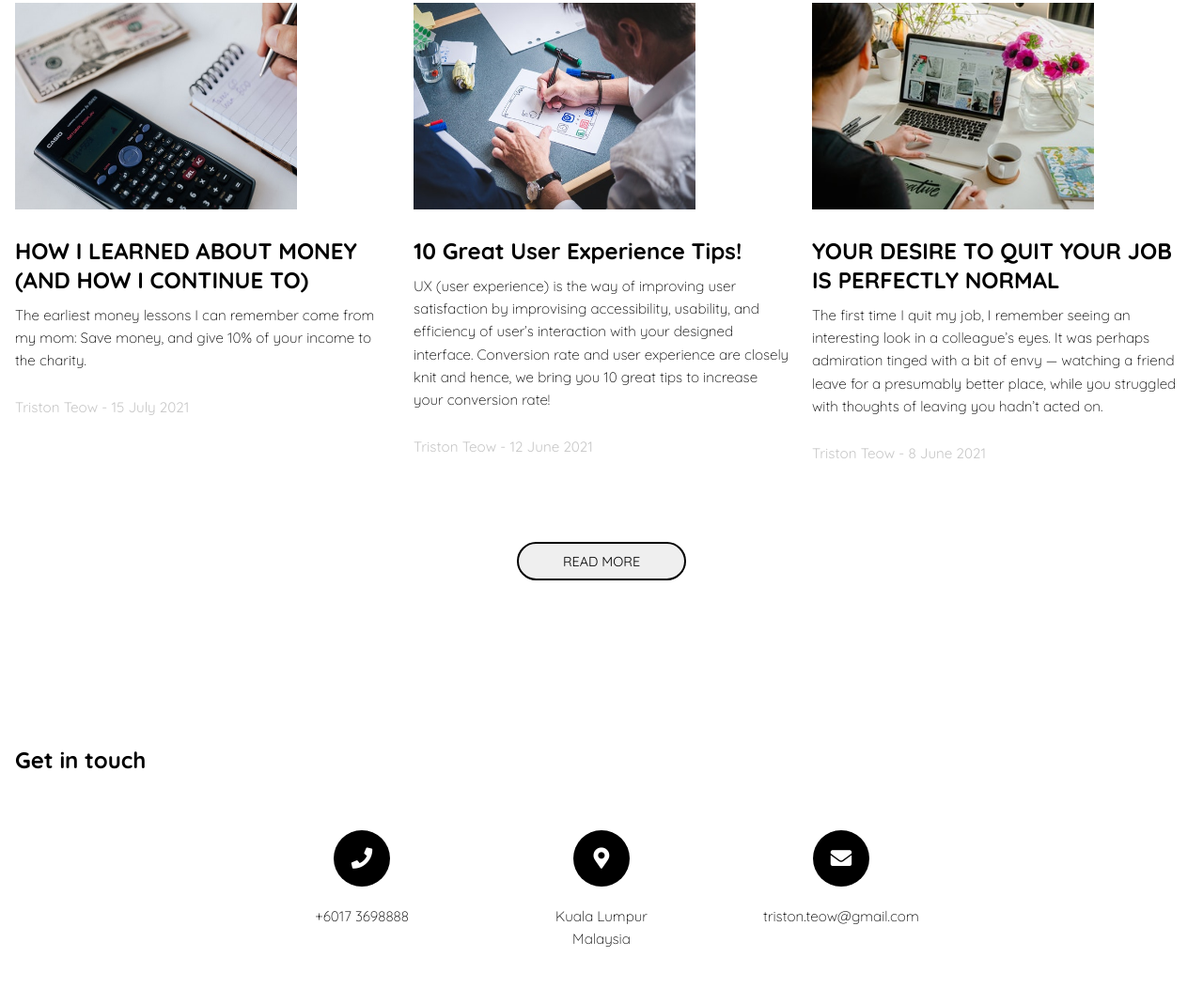
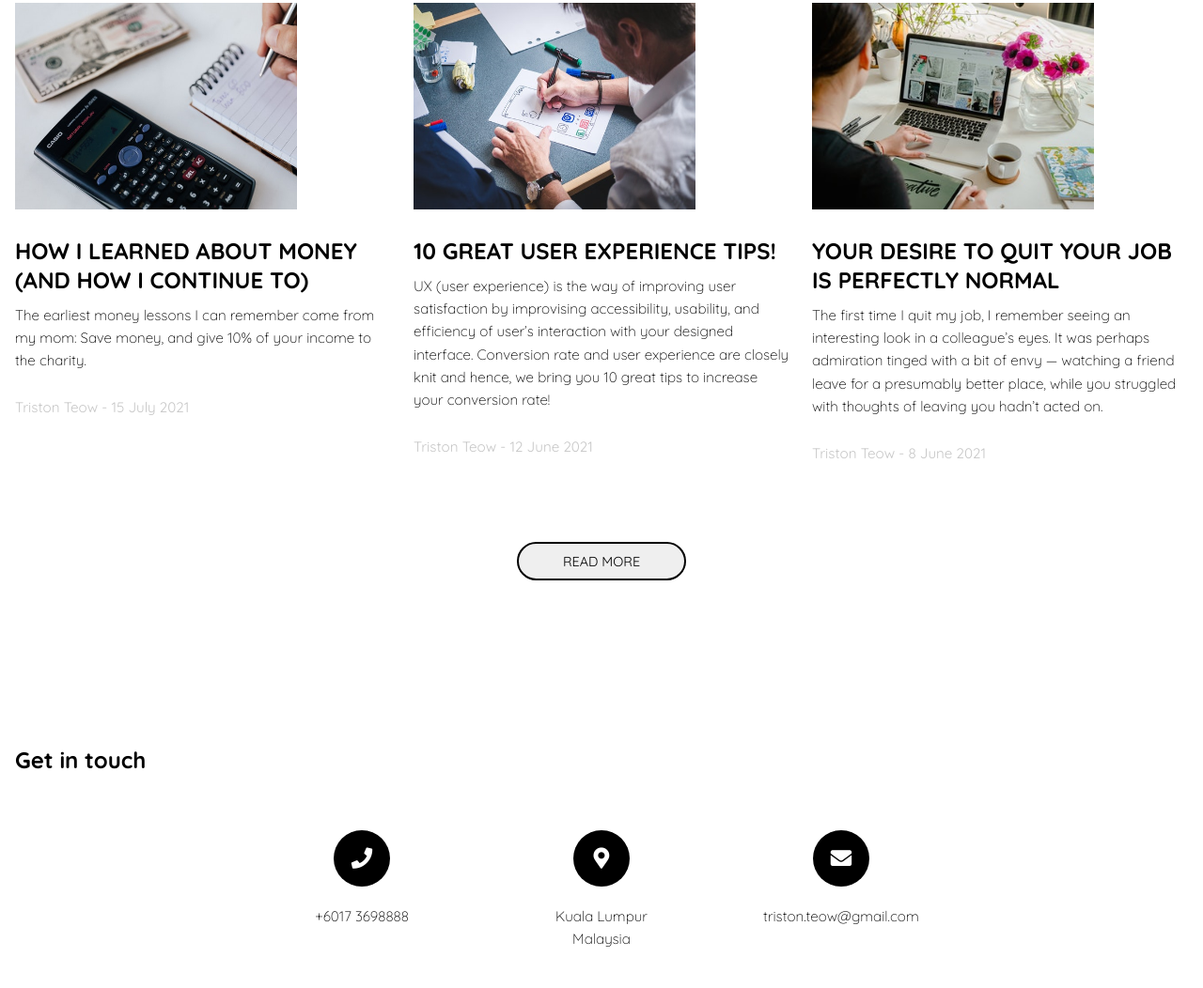
Before and after one commit to tristonteow/TristonTech.github.io, a plain HTML site: page index.html in a window 1280 px wide. Shown: the part 2548-3600 px from the top of the page at 94% size. Drawn offline with Linux system fonts and the light colour scheme.

Commit message:
Update index.html

```diff
--- a/index.html
+++ b/index.html
@@ -236,7 +236,7 @@
           <div class = "item">
             <img src = "assets/blog2.jpg" alt = "blog image" width="300" height="220">
             <div class = "item-content">
-              <h2>10 Great User Experience Tips!</h2>
+              <h2>10 GREAT USER EXPERIENCE TIPS!</h2>
               <p class = "text">UX (user experience) is the way of improving user satisfaction by improvising accessibility,
                 usability, and efficiency of user’s interaction with your designed interface. Conversion rate
                 and user experience are closely knit and hence, we bring you 10 great tips to increase your conversion rate!</p>
```
